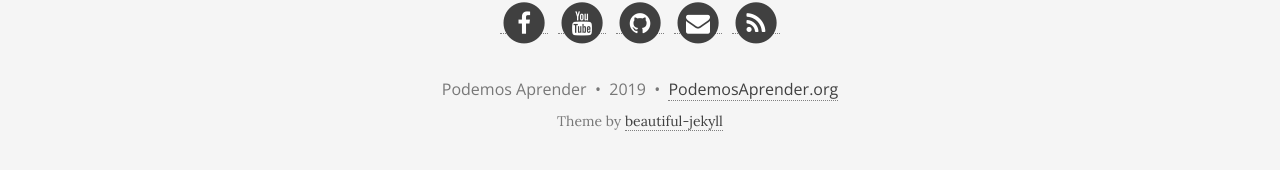
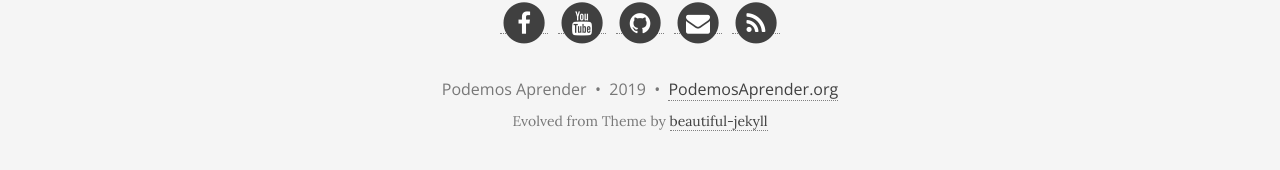
Before and after one commit to podemosaprender/podemosaprender.github.io, a Jekyll site: the page built from index.md, in a window 1280 px wide and 900 px high, scrolled down 644 px. Shown: the part 718-888 px from the top of the window. Built offline with Jekyll 4.4.1, drawn with Linux system fonts in a browser that asks for light colours; nearby versions of some CDN libraries.

Commit message:
MEJORA: modificamos el tema

```diff
--- a/_includes/footer.html
+++ b/_includes/footer.html
@@ -42,7 +42,7 @@
       </p>
           <!-- Please don't remove this, keep my open source work credited :) -->
     <p class="theme-by text-muted">
-      Theme by
+      Evolved from Theme by
       <a href="https://deanattali.com/beautiful-jekyll/">beautiful-jekyll</a>
     </p>
       </div>
```
